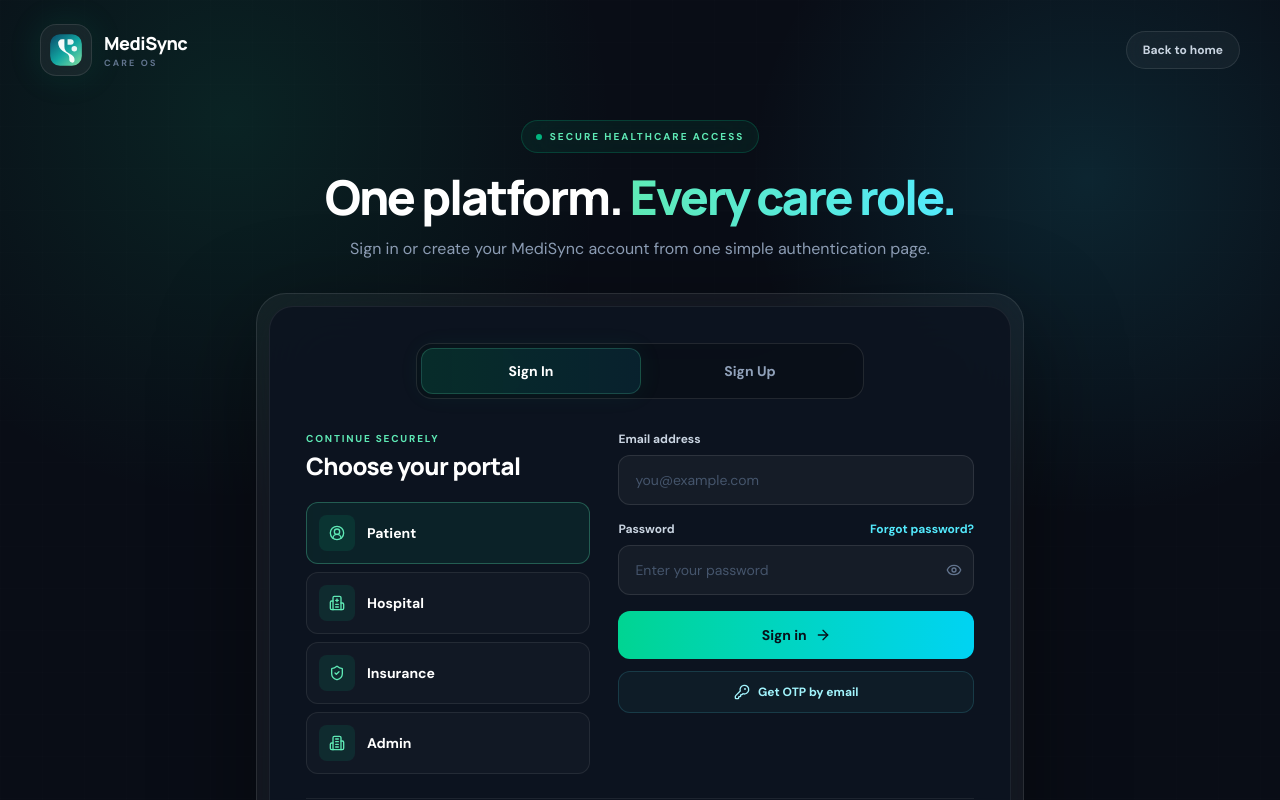
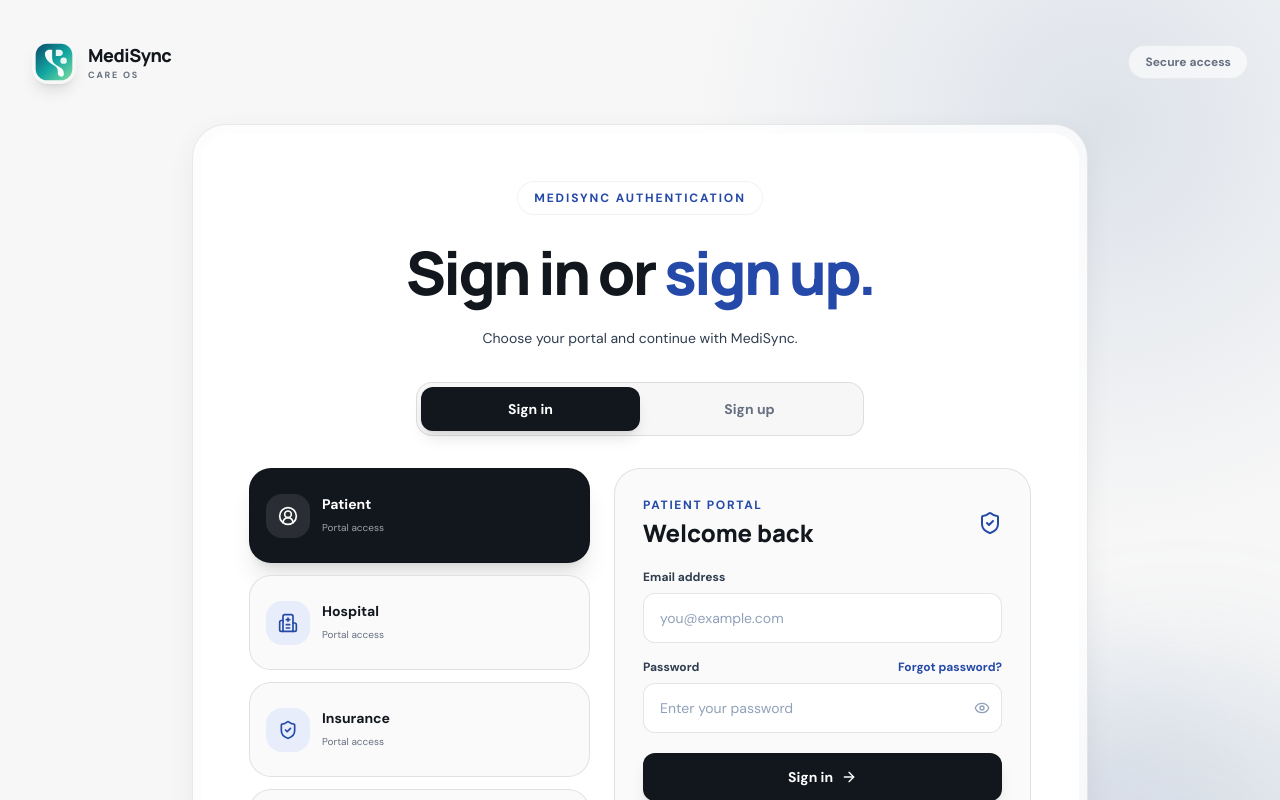
Before and after one commit to Sanjeev7673/Medisync-Os, a Next.js app: page /signin in a window 1280 px wide. Shown: the top 800 px of the page. Built offline with nearby package versions, Linux system fonts and the light colour scheme.

Commit message:
Replace auth theme with existing login theme

```diff
--- a/app/signin/page.tsx
+++ b/app/signin/page.tsx
@@ -3,16 +3,16 @@
 import Image from "next/image";
 import Link from "next/link";
 import { FormEvent, useEffect, useState } from "react";
-import { ArrowRight, Building2, CircleUserRound, Eye, EyeOff, Hospital, KeyRound, ShieldCheck, UserPlus } from "lucide-react";
+import { ArrowRight, Building2, CircleUserRound, Eye, EyeOff, Hospital, KeyRound, ShieldCheck } from "lucide-react";
 
 type Mode = "signin" | "signup";
 type Role = "patient" | "hospital" | "insurance" | "admin";
 
 const roles = [
-  { key: "patient" as Role, label: "Patient", icon: CircleUserRound, signIn: "/patient/login", signUp: "/register/patient" },
-  { key: "hospital" as Role, label: "Hospital", icon: Hospital, signIn: "/hospital/login", signUp: "/register/hospital" },
-  { key: "insurance" as Role, label: "Insurance", icon: ShieldCheck, signIn: "/insurance/login", signUp: "/register/insurance" },
-  { key: "admin" as Role, label: "Admin", icon: Building2, signIn: "/admin/login", signUp: "/register/admin" },
+  { key: "patient" as Role, label: "Patient", icon: CircleUserRound },
+  { key: "hospital" as Role, label: "Hospital", icon: Hospital },
+  { key: "insurance" as Role, label: "Insurance", icon: ShieldCheck },
+  { key: "admin" as Role, label: "Admin", icon: Building2 },
 ];
 
 export default function AuthPage() {
@@ -31,11 +31,17 @@ export default function AuthPage() {
     if (new URLSearchParams(window.location.search).get("mode") === "signup") setMode("signup");
   }, []);
 
-  const selected = roles.find((item) => item.key === role)!;
+  const selectedRole = roles.find((item) => item.key === role)!;
   const setDetail = (key: string, value: string) => setDetails((current) => ({ ...current, [key]: value }));
 
-  async function submit(e: FormEvent) {
-    e.preventDefault();
+  function chooseRole(next: Role) {
+    setRole(next);
+    setDetails({});
+    setError("");
+  }
+
+  async function submit(event: FormEvent) {
+    event.preventDefault();
     setError("");
     if (mode === "signup" && password !== confirm) {
       setError("Passwords do not match.");
@@ -44,13 +50,13 @@ export default function AuthPage() {
     setLoading(true);
     try {
       if (mode === "signin") {
-        const res = await fetch("/api/auth/login", {
+        const response = await fetch("/api/auth/login", {
           method: "POST",
           headers: { "Content-Type": "application/json" },
           body: JSON.stringify({ email, password, expectedRole: role }),
         });
-        const data = await res.json();
-        if (!res.ok) throw new Error(data.error || "Unable to sign in");
+        const data = await response.json();
+        if (!response.ok) throw new Error(data.error || "Unable to sign in");
         window.location.assign(data.redirectTo);
         return;
       }
@@ -61,13 +67,13 @@ export default function AuthPage() {
       if (role === "insurance") Object.assign(payload, { agencyName: details.agencyName, agencyId: details.agencyId });
       if (role === "admin") Object.assign(payload, { name: details.name, adminId: details.adminId });
 
-      const res = await fetch("/api/auth/register-role", {
+      const response = await fetch("/api/auth/register-role", {
         method: "POST",
         headers: { "Content-Type": "application/json" },
         body: JSON.stringify(payload),
       });
-      const data = await res.json();
-      if (!res.ok) throw new Error(data.error || "Unable to create account");
+      const data = await response.json();
+      if (!response.ok) throw new Error(data.error || "Unable to create account");
       sessionStorage.setItem("medisync_registration_email", email);
       sessionStorage.setItem("medisync_registration_role", role);
       window.location.assign(`/register/${role}`);
@@ -79,73 +85,57 @@ export default function AuthPage() {
   }
 
   return (
-    <main className="relative min-h-screen overflow-hidden bg-[#090D16] text-white selection:bg-cyan-400/20">
-      <div className="pointer-events-none absolute inset-0 bg-[radial-gradient(circle_at_18%_12%,rgba(16,185,129,0.13),transparent_28%),radial-gradient(circle_at_85%_18%,rgba(34,211,238,0.12),transparent_25%),radial-gradient(circle_at_50%_100%,rgba(16,185,129,0.07),transparent_34%)]" />
-      <div className="pointer-events-none absolute inset-0 opacity-[0.22] [background-image:linear-gradient(rgba(255,255,255,0.035)_1px,transparent_1px),linear-gradient(90deg,rgba(255,255,255,0.035)_1px,transparent_1px)] [background-size:42px_42px]" />
-      <div className="pointer-events-none absolute inset-0 opacity-20 [background-image:radial-gradient(rgba(148,163,184,0.5)_0.7px,transparent_0.7px)] [background-size:18px_18px]" />
+    <main className="mesh-bg relative min-h-screen overflow-hidden px-5 py-8 text-[var(--ink)] md:px-8 md:py-10">
+      <div className="mesh-orb-delay absolute -right-24 bottom-0 h-96 w-96 rounded-full bg-[#758FB5]/20 blur-3xl" />
+      <nav className="relative z-10 mx-auto flex max-w-7xl items-center justify-between">
+        <Link href="/" className="flex items-center gap-3">
+          <Image src="/medisync-mark.svg" alt="MediSync" width={44} height={44} className="rounded-2xl shadow-lg" />
+          <div><p className="font-display text-lg font-extrabold tracking-tight">MediSync</p><p className="text-[9px] font-bold uppercase tracking-[.2em] text-[var(--muted)]">Care OS</p></div>
+        </Link>
+        <span className="hidden rounded-full border border-black/5 bg-white/60 px-4 py-2 text-xs font-bold text-[var(--muted)] backdrop-blur md:inline-flex">Secure access</span>
+      </nav>
 
-      <header className="relative z-20 mx-auto flex max-w-7xl items-center justify-between px-5 py-6 sm:px-8 lg:px-10">
-        <Link href="/" className="group flex items-center gap-3">
-          <div className="relative overflow-hidden rounded-2xl border border-white/10 bg-white/[0.06] p-1.5 shadow-[0_0_35px_rgba(16,185,129,0.12)] backdrop-blur-xl">
-            <Image src="/medisync-mark.svg" alt="MediSync" width={38} height={38} className="rounded-xl" />
-          </div>
-          <div><p className="font-display text-lg font-extrabold tracking-tight">MediSync</p><p className="text-[9px] font-bold uppercase tracking-[0.24em] text-slate-500">Care OS</p></div>
-        </Link>
-        <Link href="/" className="rounded-full border border-white/10 bg-white/[0.045] px-4 py-2.5 text-xs font-bold text-slate-300 backdrop-blur-xl transition hover:bg-white/[0.08] hover:text-white">Back to home</Link>
-      </header>
+      <section className="relative z-10 mx-auto flex min-h-[calc(100vh-100px)] max-w-5xl items-center justify-center py-10">
+        <div className="glass w-full max-w-4xl rounded-[34px] p-2 shadow-[0_28px_90px_rgba(18,22,29,.14)]">
+          <div className="rounded-[28px] bg-white p-7 sm:p-10 md:p-12">
+            <div className="text-center">
+              <p className="mb-5 inline-flex rounded-full border border-black/5 bg-white/70 px-4 py-2 text-xs font-bold uppercase tracking-[.16em] text-[var(--care)]">MediSync authentication</p>
+              <h1 className="font-display text-4xl font-extrabold leading-tight tracking-[-.045em] md:text-6xl">Sign in or <span className="text-[var(--care)]">sign up.</span></h1>
+              <p className="mx-auto mt-4 max-w-xl text-sm leading-6 text-[var(--muted-strong)]">Choose your portal and continue with MediSync.</p>
+            </div>
 
-      <section className="relative z-10 mx-auto flex min-h-[calc(100vh-92px)] max-w-6xl items-center justify-center px-5 pb-12 pt-5 sm:px-8 lg:px-10 lg:pb-16">
-        <div className="w-full max-w-3xl">
-          <div className="mb-8 text-center">
-            <div className="mx-auto mb-5 inline-flex items-center gap-2 rounded-full border border-emerald-400/20 bg-emerald-400/[0.07] px-3.5 py-2 text-[10px] font-bold uppercase tracking-[0.2em] text-emerald-300 backdrop-blur-xl">
-              <span className="h-1.5 w-1.5 animate-pulse rounded-full bg-emerald-400" /> Secure healthcare access
+            <div className="mx-auto mt-8 flex max-w-md rounded-2xl border border-black/10 bg-[#F7F7F7] p-1">
+              <button type="button" onClick={() => { setMode("signin"); setError(""); }} className={`flex-1 rounded-xl px-4 py-3 text-sm font-extrabold transition ${mode === "signin" ? "bg-[var(--ink)] text-white shadow-lg" : "text-[var(--muted)] hover:text-[var(--ink)]"}`}>Sign in</button>
+              <button type="button" onClick={() => { setMode("signup"); setError(""); }} className={`flex-1 rounded-xl px-4 py-3 text-sm font-extrabold transition ${mode === "signup" ? "bg-[var(--care-soft)] text-[var(--care)]" : "text-[var(--muted)] hover:text-[var(--ink)]"}`}>Sign up</button>
             </div>
-            <h1 className="font-display text-4xl font-extrabold tracking-[-0.045em] text-white sm:text-5xl">One platform. <span className="bg-gradient-to-r from-emerald-300 to-cyan-300 bg-clip-text text-transparent">Every care role.</span></h1>
-            <p className="mx-auto mt-4 max-w-2xl text-sm leading-6 text-slate-400 sm:text-base">Sign in or create your MediSync account from one simple authentication page.</p>
-          </div>
 
-          <div className="overflow-hidden rounded-[30px] border border-white/10 bg-white/[0.045] p-2 shadow-[0_30px_100px_rgba(0,0,0,0.45)] backdrop-blur-2xl sm:p-3">
-            <div className="rounded-[24px] border border-white/[0.07] bg-[#0D1320]/90 p-5 sm:p-7 lg:p-9">
-              <div className="mx-auto flex w-full max-w-md rounded-2xl border border-white/10 bg-black/20 p-1">
-                {(["signin", "signup"] as Mode[]).map((item) => (
-                  <button key={item} type="button" onClick={() => { setMode(item); setError(""); }} className={`flex-1 rounded-xl px-4 py-3 text-sm font-bold transition ${mode === item ? "border border-emerald-300/20 bg-gradient-to-r from-emerald-400/15 to-cyan-400/10 text-white shadow-[0_0_25px_rgba(16,185,129,0.08)]" : "text-slate-400 hover:text-white"}`}>
-                    {item === "signin" ? "Sign In" : "Sign Up"}
-                  </button>
-                ))}
+            <div className="mt-8 grid gap-6 lg:grid-cols-[.9fr_1.1fr]">
+              <div className="grid gap-3 sm:grid-cols-2 lg:grid-cols-1">
+                {roles.map((item) => {
+                  const Icon = item.icon;
+                  return <button key={item.key} type="button" onClick={() => chooseRole(item.key)} className={`flex items-center gap-3 rounded-[22px] border p-4 text-left transition ${role === item.key ? "border-black/10 bg-[var(--ink)] text-white shadow-xl" : "border-black/10 bg-[#FAFAFA] text-[var(--ink)] hover:bg-white hover:shadow-lg"}`}><span className={`flex h-11 w-11 items-center justify-center rounded-2xl ${role === item.key ? "bg-white/10" : "bg-[var(--care-soft)] text-[var(--care)]"}`}><Icon className="h-5 w-5" /></span><span><span className="block text-sm font-extrabold">{item.label}</span><span className={`text-[10px] ${role === item.key ? "text-white/60" : "text-[var(--muted)]"}`}>Portal access</span></span></button>;
+                })}
               </div>
 
-              <div className="mt-8 grid gap-7 lg:grid-cols-[1fr_1.25fr]">
-                <div>
-                  <p className="text-[10px] font-bold uppercase tracking-[0.18em] text-emerald-300">{mode === "signin" ? "Continue securely" : "Create access"}</p>
-                  <h2 className="mt-1 font-display text-2xl font-extrabold tracking-tight text-white">{mode === "signin" ? "Choose your portal" : "Create your account"}</h2>
-                  <div className="mt-5 grid gap-2">
-                    {roles.map((item) => { const Icon = item.icon; return <button key={item.key} type="button" onClick={() => { setRole(item.key); setDetails({}); setError(""); }} className={`flex items-center gap-3 rounded-xl border p-3 text-left transition ${role === item.key ? "border-emerald-300/30 bg-emerald-400/[0.08]" : "border-white/[0.08] bg-white/[0.025] hover:bg-white/[0.06]"}`}><span className="flex h-9 w-9 items-center justify-center rounded-lg bg-emerald-400/10 text-emerald-300"><Icon className="h-4 w-4" /></span><span className="text-sm font-bold text-white">{item.label}</span></button>; })}
-                  </div>
-                </div>
+              <form onSubmit={submit} className="rounded-[26px] border border-black/10 bg-[#FAFAFA] p-5 sm:p-7">
+                <div className="mb-5 flex items-center justify-between"><div><p className="text-xs font-bold uppercase tracking-[.14em] text-[var(--care)]">{selectedRole.label} portal</p><h2 className="mt-1 font-display text-2xl font-extrabold">{mode === "signin" ? "Welcome back" : "Create your account"}</h2></div><ShieldCheck className="h-6 w-6 text-[var(--care)]" /></div>
 
-                <div>
-                  <form onSubmit={submit} className="space-y-4">
-                    {mode === "signup" && role === "patient" && <div className="grid gap-4 sm:grid-cols-2"><Field label="Full name" value={details.name || ""} onChange={(v) => setDetail("name", v)} /><Field label="Date of birth" type="date" value={details.dob || ""} onChange={(v) => setDetail("dob", v)} /><Field label="Phone" value={details.phone || ""} onChange={(v) => setDetail("phone", v)} /></div>}
-                    {mode === "signup" && role === "hospital" && <div className="grid gap-4 sm:grid-cols-2"><Field label="Hospital name" value={details.hospitalName || ""} onChange={(v) => setDetail("hospitalName", v)} /><Field label="Registration / License ID" value={details.registrationId || ""} onChange={(v) => setDetail("registrationId", v)} /></div>}
-                    {mode === "signup" && role === "insurance" && <div className="grid gap-4 sm:grid-cols-2"><Field label="Agency name" value={details.agencyName || ""} onChange={(v) => setDetail("agencyName", v)} /><Field label="Agency ID" value={details.agencyId || ""} onChange={(v) => setDetail("agencyId", v)} /></div>}
-                    {mode === "signup" && role === "admin" && <div className="grid gap-4 sm:grid-cols-2"><Field label="Full name" value={details.name || ""} onChange={(v) => setDetail("name", v)} /><Field label="Admin ID" value={details.adminId || ""} onChange={(v) => setDetail("adminId", v)} /></div>}
+                {mode === "signup" && role === "patient" && <div className="mb-4 grid gap-4 sm:grid-cols-2"><Field label="Full name" value={details.name || ""} onChange={(v) => setDetail("name", v)} /><Field label="Date of birth" type="date" value={details.dob || ""} onChange={(v) => setDetail("dob", v)} /><Field label="Phone" value={details.phone || ""} onChange={(v) => setDetail("phone", v)} /></div>}
+                {mode === "signup" && role === "hospital" && <div className="mb-4 grid gap-4 sm:grid-cols-2"><Field label="Hospital name" value={details.hospitalName || ""} onChange={(v) => setDetail("hospitalName", v)} /><Field label="Registration / License ID" value={details.registrationId || ""} onChange={(v) => setDetail("registrationId", v)} /></div>}
+                {mode === "signup" && role === "insurance" && <div className="mb-4 grid gap-4 sm:grid-cols-2"><Field label="Agency name" value={details.agencyName || ""} onChange={(v) => setDetail("agencyName", v)} /><Field label="Agency ID" value={details.agencyId || ""} onChange={(v) => setDetail("agencyId", v)} /></div>}
+                {mode === "signup" && role === "admin" && <div className="mb-4 grid gap-4 sm:grid-cols-2"><Field label="Full name" value={details.name || ""} onChange={(v) => setDetail("name", v)} /><Field label="Admin ID" value={details.adminId || ""} onChange={(v) => setDetail("adminId", v)} /></div>}
 
-                    <Field label="Email address" type="email" value={email} onChange={setEmail} placeholder="you@example.com" />
-                    <label className="block"><div className="mb-2 flex justify-between"><span className="text-xs font-bold text-slate-300">Password</span>{mode === "signin" && <Link href={`/forgot-password?role=${role}`} className="text-xs font-bold text-cyan-300">Forgot password?</Link>}</div><div className="relative"><input required minLength={mode === "signup" ? 10 : undefined} type={showPassword ? "text" : "password"} value={password} onChange={(e) => setPassword(e.target.value)} placeholder={mode === "signup" ? "Min 10 characters" : "Enter your password"} className="w-full rounded-xl border border-white/10 bg-white/[.04] px-4 py-3.5 pr-12 text-sm text-white outline-none placeholder:text-slate-600 focus:border-emerald-400/50" /><button type="button" onClick={() => setShowPassword((v) => !v)} className="absolute right-3 top-1/2 -translate-y-1/2 text-slate-500 hover:text-white">{showPassword ? <EyeOff className="h-4 w-4" /> : <Eye className="h-4 w-4" />}</button></div></label>
-                    {mode === "signup" && <label className="block"><span className="mb-2 block text-xs font-bold text-slate-300">Confirm password</span><div className="relative"><input required type={showConfirm ? "text" : "password"} value={confirm} onChange={(e) => setConfirm(e.target.value)} className="w-full rounded-xl border border-white/10 bg-white/[.04] px-4 py-3.5 pr-12 text-sm text-white outline-none focus:border-cyan-400/50" /><button type="button" onClick={() => setShowConfirm((v) => !v)} className="absolute right-3 top-1/2 -translate-y-1/2 text-slate-500 hover:text-white">{showConfirm ? <EyeOff className="h-4 w-4" /> : <Eye className="h-4 w-4" />}</button></div></label>}
-                    {error && <p className="rounded-xl border border-red-400/20 bg-red-400/10 px-3 py-2.5 text-xs text-red-300">{error}</p>}
-                    <button disabled={loading} className="group flex w-full items-center justify-center gap-2 rounded-xl bg-gradient-to-r from-emerald-400 to-cyan-400 px-4 py-3.5 text-sm font-extrabold text-[#071019] transition hover:brightness-110 disabled:opacity-50">{loading ? (mode === "signin" ? "Signing in..." : "Creating account...") : (mode === "signin" ? "Sign in" : "Create account")}<ArrowRight className="h-4 w-4 transition-transform group-hover:translate-x-1" /></button>
-                  </form>
-                  {mode === "signin" && <Link href={`/forgot-password?role=${role}`} className="mt-3 flex items-center justify-center gap-2 rounded-xl border border-cyan-300/15 bg-cyan-300/[0.04] px-4 py-3 text-xs font-bold text-cyan-200"><KeyRound className="h-4 w-4" /> Get OTP by email</Link>}
-                </div>
-              </div>
+                <Field label="Email address" type="email" value={email} onChange={setEmail} placeholder="you@example.com" />
+                <label className="mt-4 block"><div className="mb-2 flex justify-between"><span className="text-xs font-bold text-[var(--muted-strong)]">Password</span>{mode === "signin" && <Link href={`/forgot-password?role=${role}`} className="text-xs font-bold text-[var(--care)]">Forgot password?</Link>}</div><div className="relative"><input required minLength={mode === "signup" ? 10 : undefined} type={showPassword ? "text" : "password"} value={password} onChange={(e) => setPassword(e.target.value)} placeholder={mode === "signup" ? "Minimum 10 characters" : "Enter your password"} className="w-full rounded-xl border border-black/10 bg-white px-4 py-3.5 pr-12 text-sm text-[var(--ink)] outline-none placeholder:text-slate-400 focus:border-[var(--care)]" /><button type="button" onClick={() => setShowPassword((v) => !v)} className="absolute right-3 top-1/2 -translate-y-1/2 text-slate-400 hover:text-[var(--ink)]">{showPassword ? <EyeOff className="h-4 w-4" /> : <Eye className="h-4 w-4" />}</button></div></label>
+                {mode === "signup" && <label className="mt-4 block"><span className="mb-2 block text-xs font-bold text-[var(--muted-strong)]">Confirm password</span><div className="relative"><input required type={showConfirm ? "text" : "password"} value={confirm} onChange={(e) => setConfirm(e.target.value)} className="w-full rounded-xl border border-black/10 bg-white px-4 py-3.5 pr-12 text-sm text-[var(--ink)] outline-none focus:border-[var(--care)]" /><button type="button" onClick={() => setShowConfirm((v) => !v)} className="absolute right-3 top-1/2 -translate-y-1/2 text-slate-400 hover:text-[var(--ink)]">{showConfirm ? <EyeOff className="h-4 w-4" /> : <Eye className="h-4 w-4" />}</button></div></label>}
+                {error && <p className="mt-4 rounded-xl border border-red-200 bg-red-50 px-3 py-2.5 text-xs text-red-600">{error}</p>}
+                <button disabled={loading} className="group mt-5 flex w-full items-center justify-center gap-2 rounded-xl bg-[var(--ink)] px-4 py-3.5 text-sm font-extrabold text-white shadow-lg transition hover:-translate-y-0.5 hover:shadow-xl disabled:opacity-50">{loading ? (mode === "signin" ? "Signing in..." : "Creating account...") : (mode === "signin" ? "Sign in" : "Create account")}<ArrowRight className="h-4 w-4 transition-transform group-hover:translate-x-1" /></button>
+                {mode === "signin" && <Link href={`/forgot-password?role=${role}`} className="mt-3 flex items-center justify-center gap-2 rounded-xl border border-black/10 bg-white px-4 py-3 text-xs font-bold text-[var(--muted-strong)]"><KeyRound className="h-4 w-4" /> Get OTP by email</Link>}
+              </form>
+            </div>
 
-              <div className="mt-6 border-t border-white/[0.07] pt-5 text-center text-[11px] text-slate-500">
-                {mode === "signin" ? <>New to MediSync? <button type="button" onClick={() => setMode("signup")} className="font-bold text-emerald-300">Sign up</button></> : <>Already registered? <button type="button" onClick={() => setMode("signin")} className="font-bold text-cyan-300">Sign in</button></>}
-              </div>
-            </div>
+            <p className="mt-8 text-center text-xs text-[var(--muted)]">Secure authentication • Role-based access • Built for care teams</p>
           </div>
-          <p className="mt-5 text-center text-[10px] leading-5 text-slate-600">Secure authentication • Role-based access • Built for care teams</p>
         </div>
       </section>
     </main>
@@ -153,5 +143,5 @@ export default function AuthPage() {
 }
 
 function Field({ label, value, onChange, type = "text", placeholder }: { label: string; value: string; onChange: (value: string) => void; type?: string; placeholder?: string }) {
-  return <label className="block"><span className="mb-2 block text-xs font-bold text-slate-300">{label}</span><input required type={type} value={value} onChange={(e) => onChange(e.target.value)} placeholder={placeholder} className="w-full rounded-xl border border-white/10 bg-white/[.04] px-4 py-3.5 text-sm text-white outline-none placeholder:text-slate-600 focus:border-emerald-400/50" /></label>;
+  return <label className="block"><span className="mb-2 block text-xs font-bold text-[var(--muted-strong)]">{label}</span><input required type={type} value={value} onChange={(e) => onChange(e.target.value)} placeholder={placeholder} className="w-full rounded-xl border border-black/10 bg-white px-4 py-3.5 text-sm text-[var(--ink)] outline-none placeholder:text-slate-400 focus:border-[var(--care)]" /></label>;
 }
```
